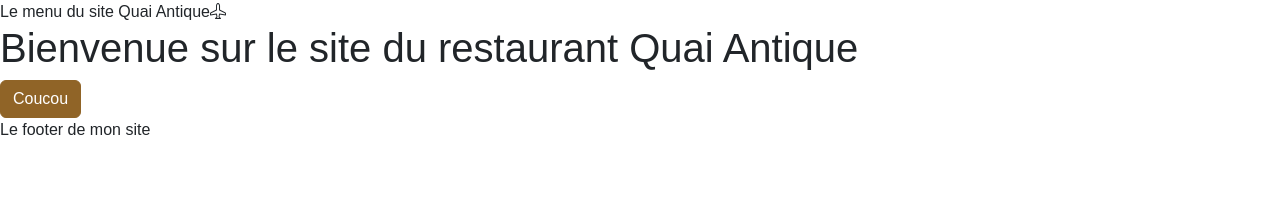
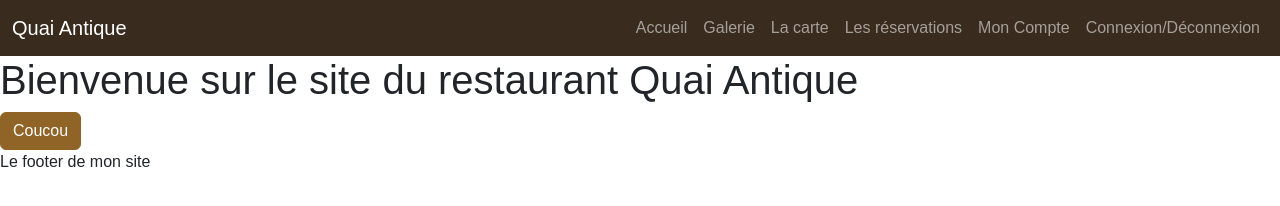
Before and after one commit to Sullivankow/QuaiAntiqueRestaurantFront, a website with bundled scripts: page index.html in a window 1280 px wide. Built offline with nearby package versions, Linux system fonts and the light colour scheme; files whose address does not match are found by name; a web font is replaced by a local one.

Commit message:
Add Site Header

```diff
--- a/index.html
+++ b/index.html
@@ -12,8 +12,41 @@
 </head>
 <body>
 
-    <header>Le menu du site Quai Antique<i class="bi bi-airplane"></i></header>
+    <nav class="navbar navbar-expand-lg bg-dark" data-bs-theme="dark">
+        <div class="container-fluid">
+          <a class="navbar-brand" href="/">Quai Antique</a>
+          <button class="navbar-toggler" type="button" data-bs-toggle="collapse" data-bs-target="#navbarSupportedContent" aria-controls="navbarSupportedContent" aria-expanded="false" aria-label="Toggle navigation">
+            <span class="navbar-toggler-icon"></span>
+          </button>
+          <div class="collapse navbar-collapse" id="navbarSupportedContent">
+            <ul class="navbar-nav ms-auto mb-2 mb-lg-0">
+              <li class="nav-item">
+                <a class="nav-link" href="/">Accueil</a>
+              </li>
+              <li class="nav-item">
+                <a class="nav-link" href="#">Galerie</a>
+              </li>
 
+              <li class="nav-item">
+                <a class="nav-link" href="#">La carte</a>
+              </li>
+
+              <li class="nav-item">
+                <a class="nav-link" href="#">Les réservations</a>
+              </li>
+
+              <li class="nav-item">
+                <a class="nav-link" href="#">Mon Compte</a>
+              </li>
+
+              <li class="nav-item">
+                <a class="nav-link" href="#">Connexion/Déconnexion</a>
+              </li>
+            </ul>
+
+          </div>
+        </div>
+      </nav>
 <main id="main-page">
 
     <!-- Le contenu de la page sera injecté ici-->
```
